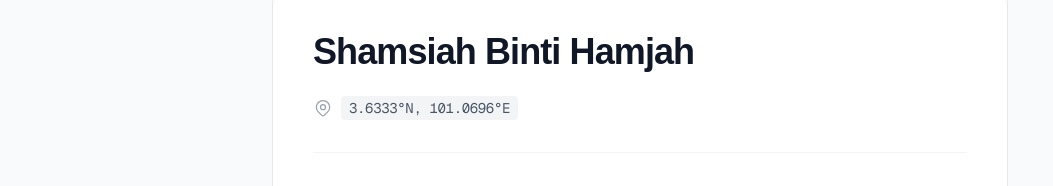
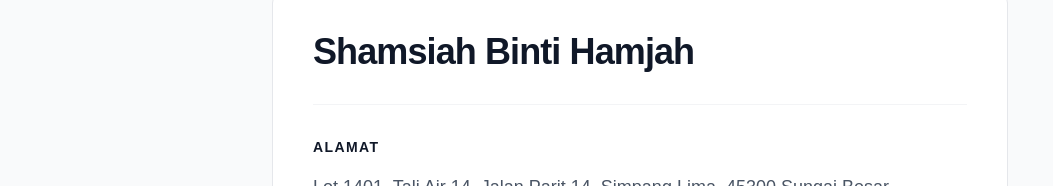
Before and after one commit to danishayman/homestays, a Next.js app: page /homestay/1 in a window 1280 px wide. Shown: the part 605-791 px from the top of the page, without its empty margins (0-1053 px from the left). Built offline with nearby package versions, Linux system fonts and the light colour scheme.

Commit message:
remove longitude and latitude

```diff
--- a/app/homestay/[id]/page.tsx
+++ b/app/homestay/[id]/page.tsx
@@ -91,33 +91,6 @@ export default async function HomestayDetailsPage({ params }: HomestayDetailsPag
                         {homestay.name}
                     </h1>
 
-                    {/* Location Coordinates */}
-                    <div className="flex items-center gap-2 text-gray-500 mb-4">
-                        <svg
-                            xmlns="http://www.w3.org/2000/svg"
-                            className="h-5 w-5 text-gray-400"
-                            fill="none"
-                            viewBox="0 0 24 24"
-                            stroke="currentColor"
-                        >
-                            <path
-                                strokeLinecap="round"
-                                strokeLinejoin="round"
-                                strokeWidth={1.5}
-                                d="M17.657 16.657L13.414 20.9a1.998 1.998 0 01-2.827 0l-4.244-4.243a8 8 0 1111.314 0z"
-                            />
-                            <path
-                                strokeLinecap="round"
-                                strokeLinejoin="round"
-                                strokeWidth={1.5}
-                                d="M15 11a3 3 0 11-6 0 3 3 0 016 0z"
-                            />
-                        </svg>
-                        <span className="text-sm font-mono tracking-tight bg-gray-100 px-2 py-0.5 rounded text-gray-600">
-                            {homestay.latitude.toFixed(4)}°N, {homestay.longitude.toFixed(4)}°E
-                        </span>
-                    </div>
-
                     {/* Divider */}
                     <hr className="border-gray-100 my-8" />
 
--- a/components/Map.tsx
+++ b/components/Map.tsx
@@ -96,20 +96,7 @@ export default function Map() {
                 ))}
             </MapContainer>
 
-            {/* Coordinate display overlay - shows when hovering on map */}
-            {mouseCoords && (
-                <div className="absolute bottom-6 left-6 z-[1000] bg-white/95 backdrop-blur border border-gray-200 text-gray-800 px-4 py-2.5 rounded-lg text-xs font-mono tracking-tight shadow-sm flex items-center gap-3">
-                    <div>
-                        <span className="text-gray-400 mr-1.5 uppercase text-[10px] tracking-wider font-sans">Lat</span>
-                        <span className="font-medium text-gray-900">{mouseCoords.lat.toFixed(5)}</span>
-                    </div>
-                    <div className="w-[1px] h-3 bg-gray-200"></div>
-                    <div>
-                        <span className="text-gray-400 mr-1.5 uppercase text-[10px] tracking-wider font-sans">Lng</span>
-                        <span className="font-medium text-gray-900">{mouseCoords.lng.toFixed(5)}</span>
-                    </div>
-                </div>
-            )}
+
         </div>
     );
 }
```
